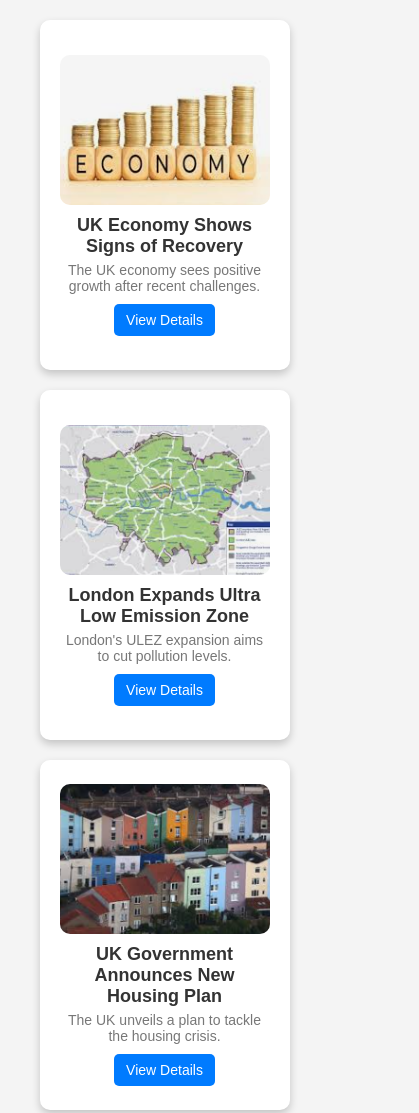
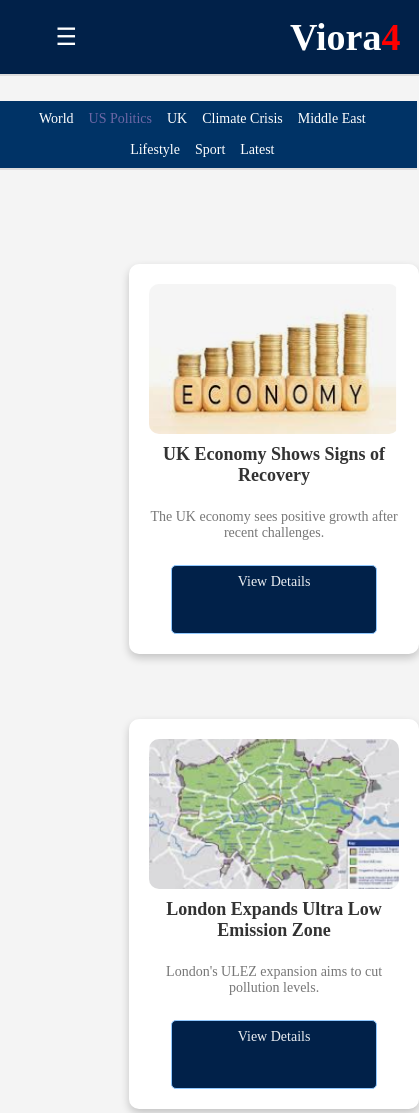
Before and after one commit to nouman007pro/viora4-uk, a plain HTML site: page index.html in a window 390 px wide. Shown: the top 1113 px of the page, 419 px wide, since content can reach past the window. Drawn offline with Linux system fonts and the light colour scheme.

Commit message:
Update index.html

```diff
--- a/index.html
+++ b/index.html
@@ -6,13 +6,179 @@
     <title>Fashion News</title>
 </head>
 <body>
-    <style>
-        * {
-            margin: 0;
-            padding: 0;
-            box-sizing: border-box;
-            font-family: Arial, sans-serif;
+<style>
+
+    /* ======= MAIN NAVIGATION ======= */
+    .main-nav {
+        background-color: #012149;
+          display: flex;
+        justify-content: center;
+
+
+    flex-direction: column;
+    align-items: center;
+    padding: 10px 20px;
+    border-bottom: 2px solid #ddd;
+   position: fixed; /* Make the navbar fixed */
+    top: 0; /* Stick it to the top */
+    left: 0;
+    width: 100%; /* Ensure it spans full width */
+    z-index: 1000; /* Keep it above other elements */
+
+    }
+
+    .nav-container {
+        display: flex;
+        justify-content: space-between;
+        align-items: center;
+        width: 90%;
+        max-width: 1200px;
+
+    }
+
+    /* Navigation Links */
+    .nav-links {
+        list-style: none;
+        display: flex;
+        gap: 25px;
+        margin: 0;
+        padding: 0;
+
+    }
+
+    .nav-links li {
+        font-size: 25px;
+        font-weight: bold;
+    }
+
+    .nav-links a {
+        text-decoration: none;
+        color: white;
+        padding: 5px;
+        transition: 0.3s;
+    }
+
+    .nav-links .active a {
+        border-bottom: 4px solid #ff4d00;
+    }
+
+    .nav-links a:hover {
+        color: #ffcc00;
+    }
+
+    /* ======= LOGO ======= */
+    .logo {
+        font-size: 75px;
+        color: white;
+        font-weight: bold;
+        text-align: right;
+    }
+
+    /* ======= HAMBURGER MENU (MOBILE) ======= */
+    .menu-toggle {
+        display: none;
+        background: none;
+        border: none;
+        font-size: 24px;
+        color: white;
+        cursor: pointer;
+    }
+
+    /* ======= SUB NAVIGATION ======= */
+    .sub-nav {
+        background-color: #003366;
+        padding: 10px 20px;
+        font-size: 35px;
+
+
+        display: flex;
+    flex-direction: column;
+    align-items: center;
+    border-bottom: 2px solid #ddd;
+    position: fixed; /* Make the navbar fixed */
+    top: 0; /* Stick it to the top */
+    left: 0;
+    width: 100%; /* Ensure it spans full width */
+    z-index: 1000; /* Keep it above other elements */
+    margin-top: 15vh;
+
+    }
+
+    .sub-nav ul {
+        list-style: none;
+        display: flex;
+        flex-wrap: wrap;
+        gap: 15px;
+        margin: 0;
+        padding: 0;
+        justify-content: center;
+    }
+
+    .sub-nav a {
+        text-decoration: none;
+        color: white;
+        font-size: 14px;
+        transition: 0.3s;
+    }
+
+    .sub-nav a:hover {
+        color: #ffcc00;
+    }
+
+    /* ======= RESPONSIVE DESIGN ======= */
+    @media (max-width: 768px) {
+        .main-nav {
+
+            background-color: #012149;
+        padding: 15px 30px;
+        display: flex;
+        justify-content: center;
+        align-items: center;
+        margin: 0 auto;
+
+    }
+
+      .sub-nav {
+        background-color: #003366;
+        padding: 10px 20px;
+        font-size: 35px;
+        margin: -1.5vh;
+        margin-top: 12vh;
         }
+    .logo {
+    font-size: 38px;
+    }
+
+        .nav-links {
+            display: none;
+            flex-direction: column;
+            position: absolute;
+            top: 60px;
+            left: 0;
+            background: #002e69;
+            width: 100%;
+            padding: 10px 0;
+            text-align: center;
+        }
+
+        .nav-links.show {
+            display: flex;
+        }
+
+        .menu-toggle {
+            display: block;
+        }
+
+        .sub-nav ul {
+            flex-direction: row;
+            text-align: left;
+            font-size: 1px;
+        }
+    }
+
+
+
+
         body {
             display: flex;
             justify-content: center;
@@ -25,18 +191,21 @@
             grid-template-columns: repeat(3, 1fr);
             gap: 20px;
             padding: 20px;
+            margin-top: 18vh;
             width: 90%;
             max-width: 1200px;
+            margin-left: 16vh;
         }
         @media (max-width: 600px) {
             .container {
                 grid-template-columns: repeat(1, 1fr);
-            }
+                 margin-left: 14vh;}
         }
         .card {
             width: 250px;
             height: 350px;
             perspective: 1000px;
+            margin-top: 10vh;
         }
         .card-inner {
             width: 100%;
@@ -82,7 +251,7 @@
             font-size: 14px;
             color: #777;
         }
-        .button, .back-btn {
+        .flip-btn, .back-btn {
             margin-top: 10px;
             padding: 8px 12px;
             border: none;
@@ -93,7 +262,7 @@
             border-radius: 5px;
             transition: background 0.3s;
         }
-        .button:hover, .back-btn:hover {
+        .flip-btn:hover, .back-btn:hover {
             background-color: #0056b3;
         }
         .card-back {
@@ -105,8 +274,58 @@
             font-size: 16px;
             padding: 10px;
         }
+
+    span{
+        color: red;
+    }
+spann{
+    color:rgb(109, 103, 165)}
     </style>
-    <div class="container"></div>
+<nav class="main-nav">
+    <div class="nav-container">
+        <ul class="nav-links">
+            <li class="active"><a href="#">News</a></li>
+            <li><a href="#">Opiniofusan</a></li>
+            <li><a href="https://nouman007pro.github.io/viora4-sports/">Sport</a></li>
+            <li><a href="">Culture</a></li>
+            <li><a href="">Lifestyle</a></li>
+        </ul>
+        <flip-btn class="menu-toggle" onclick="toggleMenu()">☰</flip-btn>
+        <div class="logo">Viora<span>4</span></div>
+    </div>
+</nav>
+
+<!-- Sub Navigation -->
+<nav class="main-nav">
+        <div class="nav-container">
+            <ul class="nav-links">
+                <li class="active"><a href="#">News</a></li>
+               <li><a href="https://nouman007pro.github.io/viora4-sports/">Sport</a></li>
+            <li><a href="https://nouman007pro.github.io/viora4-fashion/">Lifestyle</a></li>
+            <li><a href="https://nouman007pro.github.io/viora4-blogs/">Blogs</a></li>
+
+            </ul>
+            <button class="menu-toggle" onclick="toggleMenu()">☰</button>
+            <div class="logo">Viora<span>4</span></div>
+        </div>
+    </nav>
+
+    <!-- Sub Navigation -->
+    <nav class="sub-nav">
+        <ul>
+            <li><a href="https://nouman007pro.github.io/viora4-worldnews/">World</a></li>
+            <li><a href="https://nouman007pro.github.io/viora4-usa/"><spann>US Politics</spann></a></li>
+            <li><a href="https://nouman007pro.github.io/viora4-uk/">UK</a></li>
+            <li><a href="https://nouman007pro.github.io/viora4-climatecrisis/">Climate Crisis</a></li>
+            <li><a href="https://nouman007pro.github.io/viora4-middleeast/">Middle East</a></li>
+            <li><a href="https://nouman007pro.github.io/viora4-fashion/">Lifestyle</a></li>
+            <li><a href="https://nouman007pro.github.io/viora4-sports/">Sport</a></li>
+<li><a href="https://nouman007pro.github.io/viora.github.io/">Latest</a></li>
+
+        </ul>
+    </nav>
+
+<div class="container"></div>
     <script>
         document.addEventListener("DOMContentLoaded", function() {
             const container = document.querySelector(".container");
@@ -183,45 +402,8 @@
         "image": "img/12.png",
         "shortDescription": "House prices in London decline amid economic uncertainty.",
         "details": "Rising interest rates and economic pressures have led to a slowdown in the once-booming property market."
-    },
-    {
-        "title": "Wales Invests in Green Infrastructure",
-        "image": "img/1.png",
-        "shortDescription": "Wales focuses on sustainable urban development.",
-        "details": "The Welsh government is funding projects to improve public transport, renewable energy, and eco-friendly urban planning."
-    },
-    {
-        "title": "UK Schools Face Teacher Shortages",
-        "image": "img/1.png",
-        "shortDescription": "Schools across the UK struggle to recruit teachers.",
-        "details": "Many schools are facing staffing issues, prompting calls for better pay and working conditions to attract educators."
-    },
-    {
-        "title": "UK Supermarkets Cut Prices Amid Cost of Living Crisis",
-        "image": "img/1.png",
-        "shortDescription": "Retailers offer discounts to help struggling families.",
-        "details": "Major supermarket chains have reduced prices on essential goods to support consumers during the ongoing economic crisis."
-    },
-    {
-        "title": "Bristol Introduces New Electric Bus Fleet",
-        "image": "img/1.png",
-        "shortDescription": "Bristol moves towards sustainable public transport.",
-        "details": "The city has launched a fleet of electric buses to reduce emissions and improve air quality for residents."
-    },
-    {
-        "title": "UK to Strengthen Trade Ties with Asia",
-        "image": "img/1.png",
-        "shortDescription": "The UK seeks new trade agreements in Asia.",
-        "details": "The British government is negotiating deals to boost exports and strengthen economic partnerships with Asian markets."
-    },
-    {
-        "title": "Oxford Scientists Develop New Cancer Treatment",
-        "image": "img/1.png",
-        "shortDescription": "Breakthrough research in cancer treatment at Oxford.",
-        "details": "Scientists at the University of Oxford have developed a promising new therapy that could improve cancer survival rates."
     }
 ]
-
 
             for (let i = 0; i < 12; i++) {
                 const news = newsData[i % newsData.length];
@@ -233,16 +415,18 @@
                             <img src="${news.image}" alt="Image ${i + 1}">
                             <h3>${news.title}</h3>
                             <p>${news.shortDescription}</p>
-                            <button class="button">View Details</button>
+                            <flip-btn class="flip-btn">       <svg width="180px" height="60px" viewBox="0 0 180 60">
+                        <polyline points="179,1 179,59 1,59 1,1 179,1" />
+                    </svg>View Details</flip-btn>
                         </div>
                         <div class="card-back">
                             <p>${news.details}</p>
-                            <button class="back-btn">Back</button>
+                            <flip-btn class="back-btn">Back</flip-btn>
                         </div>
                     </div>
                 `;
                 container.appendChild(card);
-                card.querySelector(".button").addEventListener("click", function() {
+                card.querySelector(".flip-btn").addEventListener("click", function() {
                     card.classList.add("flipped");
                 });
                 card.querySelector(".back-btn").addEventListener("click", function() {
@@ -250,6 +434,44 @@
                 });
             }
         });
-    </script>
+    </script><style>  .flip-btn {
+            width: 180px;
+            height: 60px;
+            cursor: pointer;
+            background:#012149 ;
+            border: 1px solid #91C9FF;
+            outline: none;
+            transition: 1s ease-in-out;
+            position: relative;
+            color: #eceff3;
+        }
+
+        svg {
+            position: absolute;
+            left: 0;
+            top: 0;
+            fill: none;
+            stroke: #fff;
+            stroke-dasharray: 150 480;
+            stroke-dashoffset: 150;
+            transition: 1s ease-in-out;
+        }
+
+        .flip-btn:hover {
+            background: #4F95DA;
+        }
+
+        .flip-btn:hover svg {
+            stroke-dashoffset: -480;
+        }
+
+        .flip-btn span {
+            color: white;
+            font-size: 18px;
+            font-weight: 100;
+        }
+    </style>
+
+
 </body>
 </html>
```
